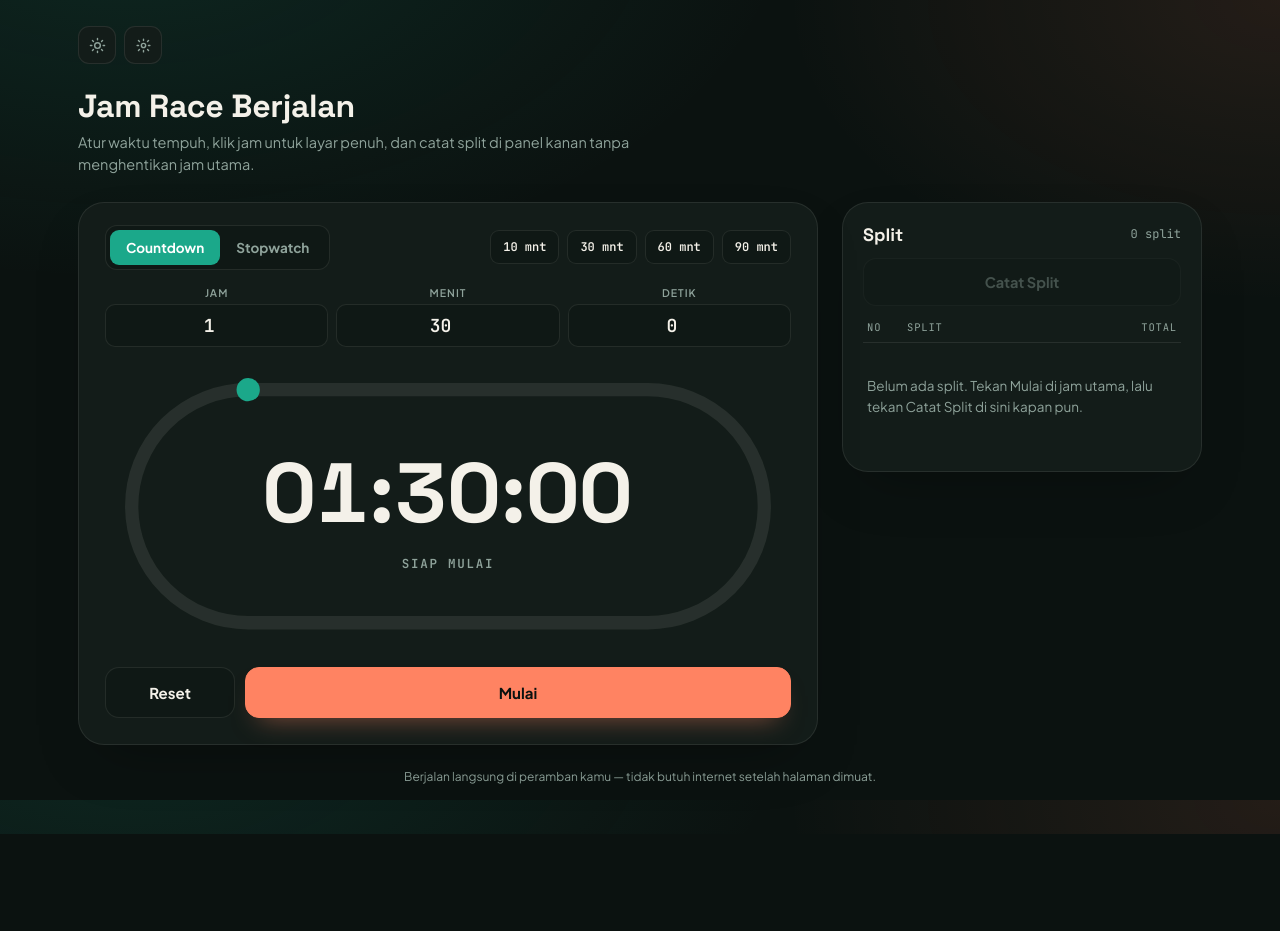
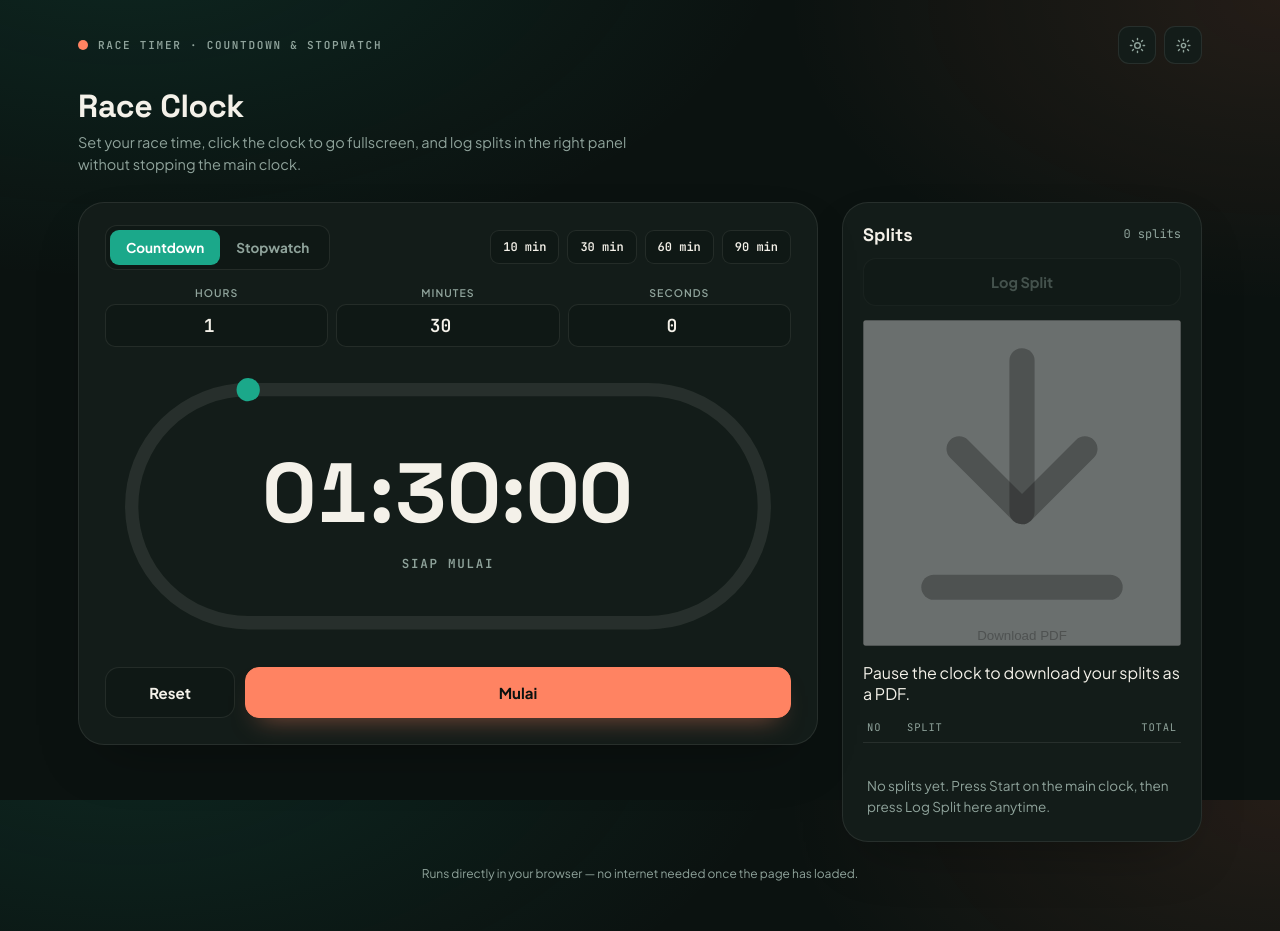
Before and after one commit to Krismada13/race-timer, a plain HTML site: page index.html in a window 1280 px wide. Before the commit the page ends 834 px from the top, so only its background shows below. Drawn offline with nearby package versions, Linux system fonts and the light colour scheme.

Commit message:
Translate index.html content to English

```diff
--- a/index.html
+++ b/index.html
@@ -1,5 +1,5 @@
 <!DOCTYPE html>
-<html lang="id" data-theme="dark">
+<html lang="en" data-theme="dark">
 <head>
 <meta charset="UTF-8">
 <meta name="viewport" content="width=device-width, initial-scale=1.0">
@@ -8,24 +8,25 @@
 <link rel="preconnect" href="https://fonts.gstatic.com" crossorigin>
 <link href="https://fonts.googleapis.com/css2?family=Space+Grotesk:wght@500;600;700&family=Plus+Jakarta+Sans:wght@400;500;600;700;800&family=JetBrains+Mono:wght@400;500;600&display=swap" rel="stylesheet">
 <link rel="stylesheet" href="style.css">
+<script src="https://cdnjs.cloudflare.com/ajax/libs/jspdf/2.5.1/jspdf.umd.min.js"></script>
 </head>
 <body>
 <div class="page">
 
   <div class="topbar">
-
+    <div class="brand"><span class="dot"></span><span>Race Timer · Countdown &amp; Stopwatch</span></div>
     <div class="top-tools">
-      <button class="icon-btn" id="themeBtn" title="Ganti tema" aria-label="Ganti tema">
+      <button class="icon-btn" id="themeBtn" title="Toggle theme" aria-label="Toggle theme">
         <svg id="themeIcon" viewBox="0 0 24 24" fill="none" stroke="currentColor" stroke-width="2" stroke-linecap="round" stroke-linejoin="round"></svg>
       </button>
-      <button class="icon-btn" id="wakeBtn" title="Layar tetap menyala" aria-label="Layar tetap menyala">
+      <button class="icon-btn" id="wakeBtn" title="Keep screen awake" aria-label="Keep screen awake">
         <svg viewBox="0 0 24 24" fill="none" stroke="currentColor" stroke-width="2" stroke-linecap="round"><circle cx="12" cy="12" r="3"></circle><path d="M12 5v-2M12 21v-2M5 12H3M21 12h-2M6.3 6.3 4.9 4.9M19.1 19.1l-1.4-1.4M6.3 17.7l-1.4 1.4M19.1 4.9l-1.4 1.4"></path></svg>
       </button>
     </div>
   </div>
 
-  <h1>Jam Race Berjalan</h1>
-  <p class="subtitle">Atur waktu tempuh, klik jam untuk layar penuh, dan catat split di panel kanan tanpa menghentikan jam utama.</p>
+  <h1>Race Clock</h1>
+  <p class="subtitle">Set your race time, click the clock to go fullscreen, and log splits in the right panel without stopping the main clock.</p>
 
   <div class="layout">
 
@@ -36,23 +37,23 @@
           <button data-mode="stopwatch" id="tabStopwatch">Stopwatch</button>
         </div>
         <div class="presets" id="presets">
-          <button data-preset="600">10 mnt</button>
-          <button data-preset="1800">30 mnt</button>
-          <button data-preset="3600">60 mnt</button>
-          <button data-preset="5400">90 mnt</button>
+          <button data-preset="600">10 min</button>
+          <button data-preset="1800">30 min</button>
+          <button data-preset="3600">60 min</button>
+          <button data-preset="5400">90 min</button>
         </div>
       </div>
 
       <div class="fields" id="timeSetter">
-        <div class="field"><label>Jam</label><input type="number" id="hInput" min="0" max="23" value="1"></div>
-        <div class="field"><label>Menit</label><input type="number" id="mInput" min="0" max="59" value="30"></div>
-        <div class="field"><label>Detik</label><input type="number" id="sInput" min="0" max="59" value="0"></div>
+        <div class="field"><label>Hours</label><input type="number" id="hInput" min="0" max="23" value="1"></div>
+        <div class="field"><label>Minutes</label><input type="number" id="mInput" min="0" max="59" value="30"></div>
+        <div class="field"><label>Seconds</label><input type="number" id="sInput" min="0" max="59" value="0"></div>
       </div>
 
-      <div class="display-zone" id="displayZone" title="Klik untuk layar penuh">
+      <div class="display-zone" id="displayZone" title="Click for fullscreen">
         <div class="expand-hint">
           <svg viewBox="0 0 24 24" fill="none" stroke="currentColor" stroke-width="2" stroke-linecap="round" stroke-linejoin="round"><path d="M8 3H5a2 2 0 0 0-2 2v3M16 3h3a2 2 0 0 1 2 2v3M8 21H5a2 2 0 0 1-2-2v-3M16 21h3a2 2 0 0 0 2-2v-3"></path></svg>
-          Layar penuh
+          Fullscreen
         </div>
         <div class="track-wrap">
           <svg class="track" viewBox="0 0 400 160">
@@ -62,38 +63,43 @@
           </svg>
           <div class="display">
             <div class="time" id="timeDisplay">01:30:00</div>
-            <div class="status" id="statusLabel">Siap mulai</div>
+            <div class="status" id="statusLabel">Ready</div>
           </div>
         </div>
       </div>
 
       <button id="fsSplitBtn" class="fs-split-btn" disabled>
         <svg viewBox="0 0 24 24" fill="none" stroke="currentColor" stroke-width="2" stroke-linejoin="round" stroke-linecap="round"><path d="M5 3v18"></path><path d="M5 3 19 10 5 17Z"></path></svg>
-        Catat Split
+        Log Split
       </button>
 
       <div class="stage-controls">
         <button class="ghost" id="resetBtn">Reset</button>
-        <button class="primary" id="startBtn">Mulai</button>
+        <button class="primary" id="startBtn">Start</button>
       </div>
     </section>
 
     <aside class="sidebar">
       <div class="sidebar-head">
-        <h2>Split</h2>
-        <span id="splitCount">0 split</span>
+        <h2>Splits</h2>
+        <span id="splitCount">0 splits</span>
       </div>
-      <button id="splitBtn" disabled>Catat Split</button>
+      <button id="splitBtn" disabled>Log Split</button>
+      <button id="downloadPdfBtn" disabled>
+        <svg viewBox="0 0 24 24" fill="none" stroke="currentColor" stroke-width="2" stroke-linecap="round" stroke-linejoin="round"><path d="M12 3v12"></path><path d="m7 10 5 5 5-5"></path><path d="M5 21h14"></path></svg>
+        Download PDF
+      </button>
+      <p class="pdf-hint" id="pdfHint">Pause the clock to download your splits as a PDF.</p>
       <div class="splits-table-head">
         <span>No</span><span>Split</span><span style="text-align:right">Total</span>
       </div>
-      <p class="splits-empty" id="splitsEmpty">Belum ada split. Tekan Mulai di jam utama, lalu tekan Catat Split di sini kapan pun.</p>
+      <p class="splits-empty" id="splitsEmpty">No splits yet. Press Start on the main clock, then press Log Split here anytime.</p>
       <ul id="splitsList"></ul>
     </aside>
 
   </div>
 
-  <footer>Berjalan langsung di peramban kamu — tidak butuh internet setelah halaman dimuat.</footer>
+  <footer>Runs directly in your browser — no internet needed once the page has loaded.</footer>
 </div>
 
 <script src="script.js"></script>
```
